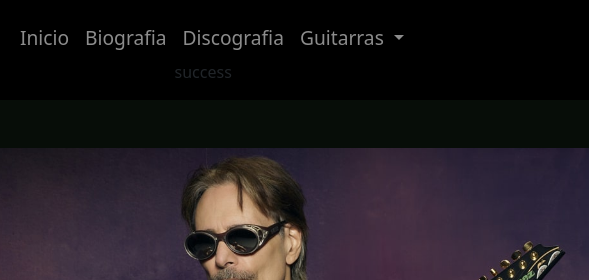
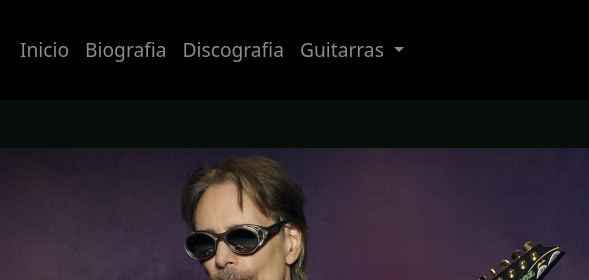
Before and after one commit to Jezzel-Labxl/ProyectoWeb-SiteFinal, a website: page index.html in a window 1280 px wide. Shown: the top 280 px of the page, 176-765 px from the left. Drawn offline with nearby package versions, Linux system fonts and the light colour scheme.

Commit message:
eliminando "succes" palabra equivocada

```diff
--- a/index.html
+++ b/index.html
@@ -60,7 +60,7 @@
                         </li>
                         <li class="nav-item">
                             <a class="nav-link" href="pages/discografia.html">Discografia</a>
-                            success
+
                         <li class="nav-item dropdown ">
                             <a class="nav-link dropdown-toggle" href="pages/guitarras.html" id="navbarDropdown"
                                 role="button" data-bs-toggle="dropdown" aria-expanded="false">
```
